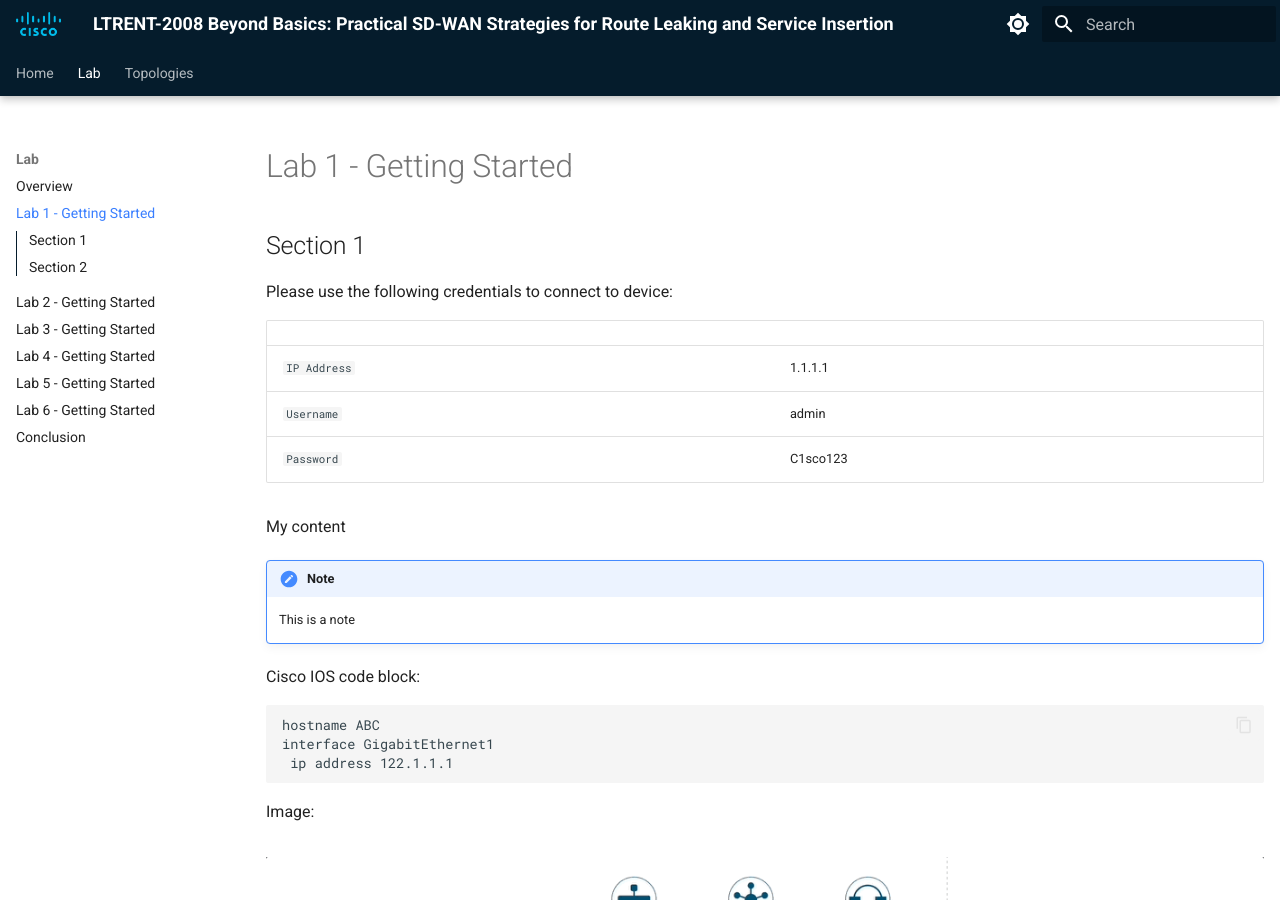
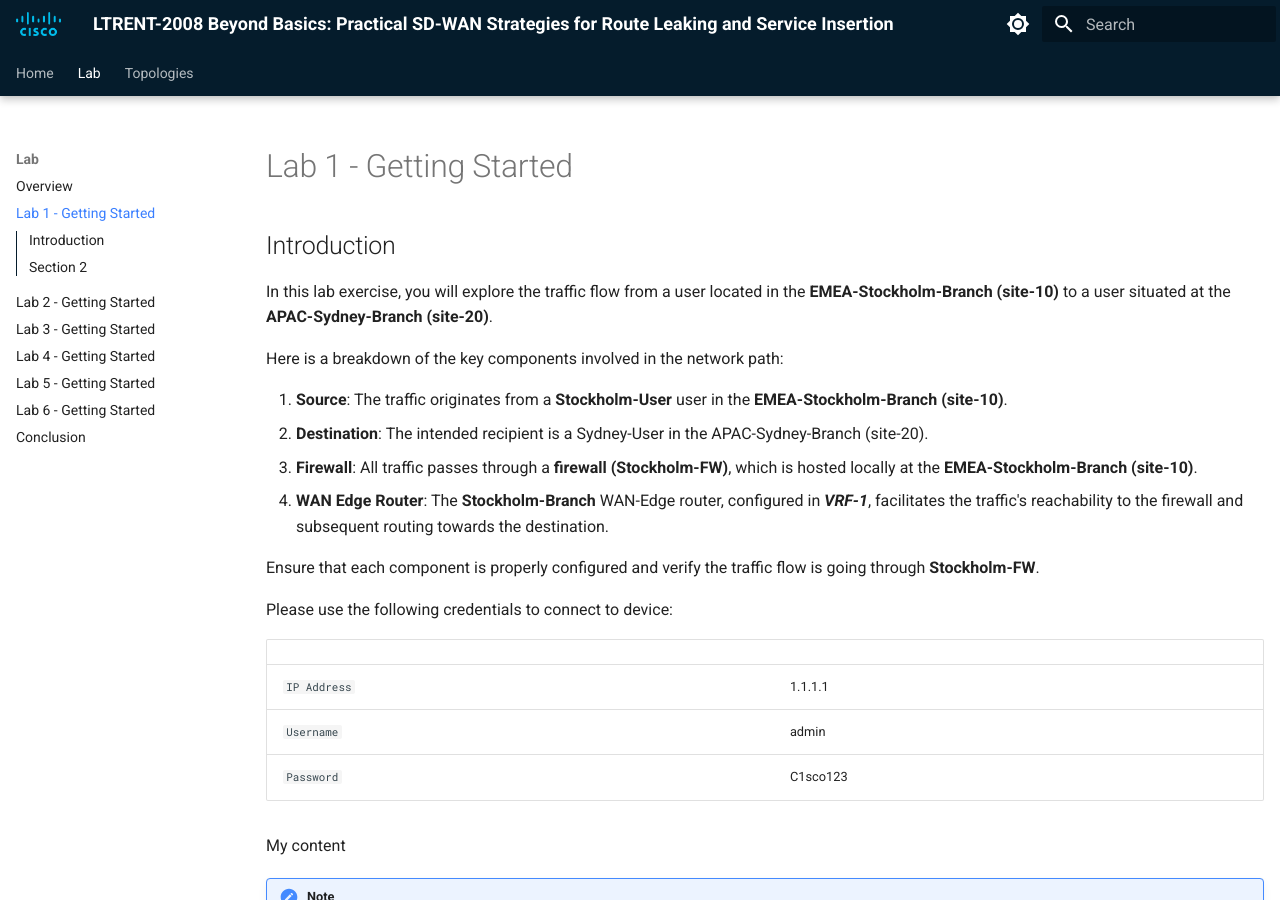
Before and after one commit to ciscodocs/ltrent-2008-clemea25, an MkDocs documentation site: the page built from docs/lab1_getting_started.md, in a window 1280 px wide and 900 px high. Built offline with MkDocs 1.6.1 and Material for MkDocs 9.7.7, drawn with Linux system fonts in a browser that asks for light colours.

Commit message:
Initial Layout

```diff
--- a/docs/lab1_getting_started.md
+++ b/docs/lab1_getting_started.md
@@ -1,6 +1,18 @@
 # Lab 1 - Getting Started
 
-## Section 1
+## Introduction
+
+In this lab exercise, you will explore the traffic flow from a user located in the **EMEA-Stockholm-Branch (site-10)** to a user situated at the **APAC-Sydney-Branch (site-20)**.
+
+Here is a breakdown of the key components involved in the network path:
+
+1.	**Source**: The traffic originates from a **Stockholm-User** user in the **EMEA-Stockholm-Branch (site-10)**.
+2.	**Destination**: The intended recipient is a Sydney-User in the APAC-Sydney-Branch (site-20).
+3.	**Firewall**: All traffic passes through a **firewall (Stockholm-FW)**, which is hosted locally at the **EMEA-Stockholm-Branch (site-10)**.
+4.	**WAN Edge Router**: The **Stockholm-Branch** WAN-Edge router, configured in ***VRF-1***, facilitates the traffic's reachability to the firewall and subsequent routing towards the destination.
+
+Ensure that each component is properly configured and verify the traffic flow is going through **Stockholm-FW**.
+
 
 Please use the following credentials to connect to device:
 
```
